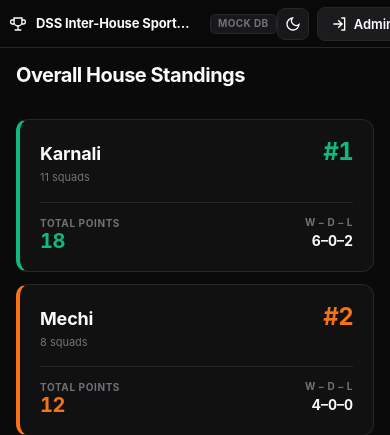
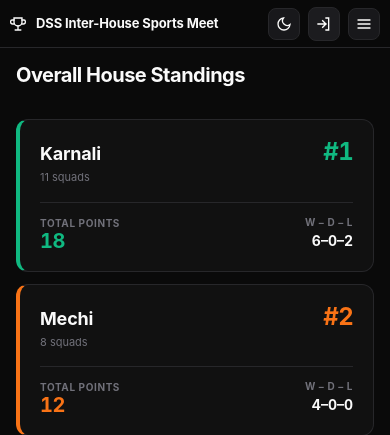
Before and after one commit to avgweedy20/leaderboard, a Flask app: page / in a window 390 px wide. Shown: the top 435 px of the page. Run offline with Flask 3, Linux system fonts and the light colour scheme; some libraries are stand-ins or nearby versions.

Commit message:
mobile resp

```diff
--- a/app/static/css/style.css
+++ b/app/static/css/style.css
@@ -1106,7 +1106,6 @@ input[type="checkbox"] {
 
 /* ── RESPONSIVE ─────────────────────────────────────────────────────────── */
 @media (max-width: 768px) {
-  html, body { overflow-x: clip; }
   .page-container {
     max-width: 100%;
     margin-left: auto;
@@ -1176,8 +1175,12 @@ input[type="checkbox"] {
 
 @media (max-width: 480px) {
   .page-container { padding: 16px; }
-  .navbar { padding: 0 10px; }
-  .brand-name { max-width: 160px; white-space: nowrap; overflow: hidden; text-overflow: ellipsis; }
+  .navbar { padding: 0 10px; gap: 8px; }
+  .brand { flex: 1; min-width: 0; }
+  .brand-name { font-size: 13px; white-space: nowrap; overflow: hidden; text-overflow: ellipsis; }
+  #dbModeBadge { display: none; }
+  #authBtn { width: 32px; padding: 0; }
+  #authBtnText { display: none; }
 
   .house-hero-grid { grid-template-columns: 1fr; }
 
```
